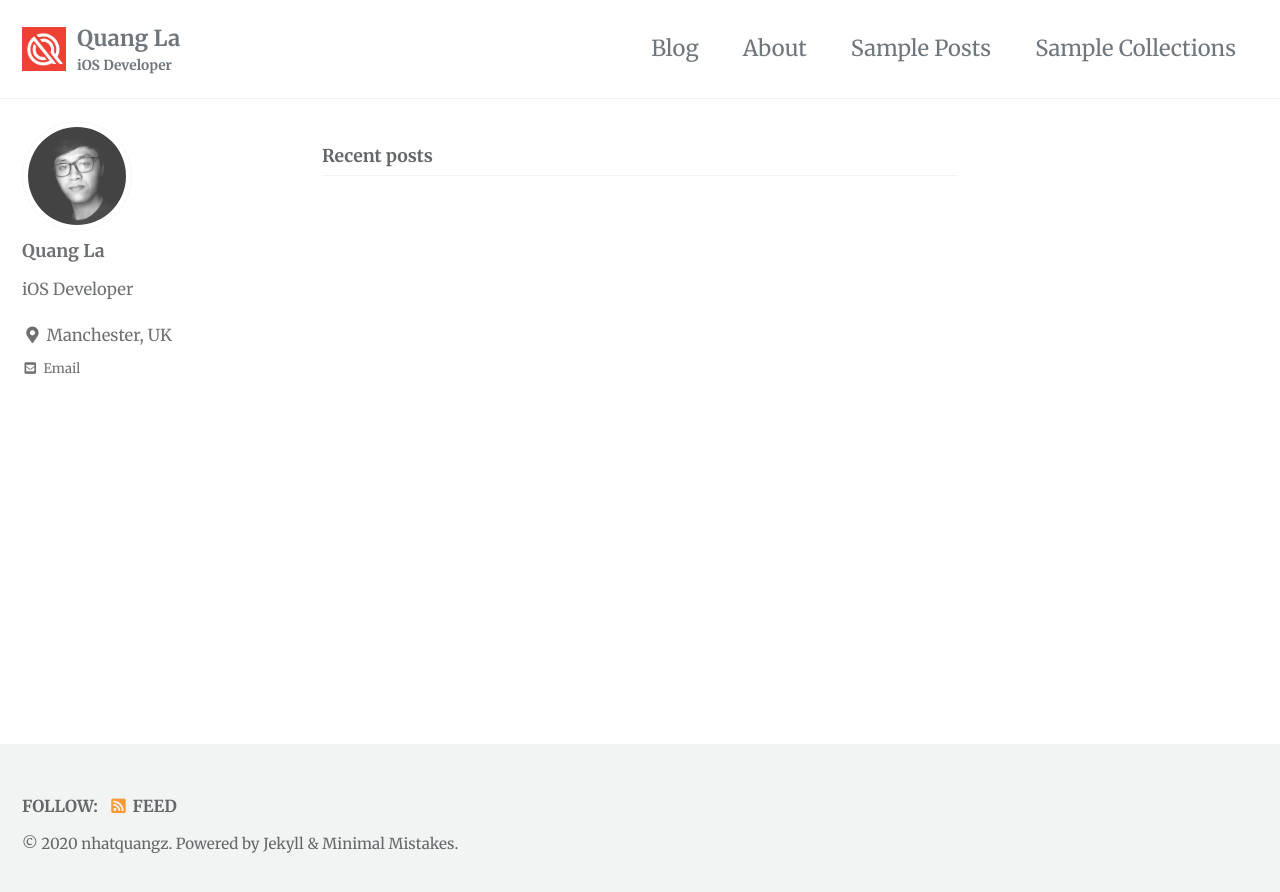
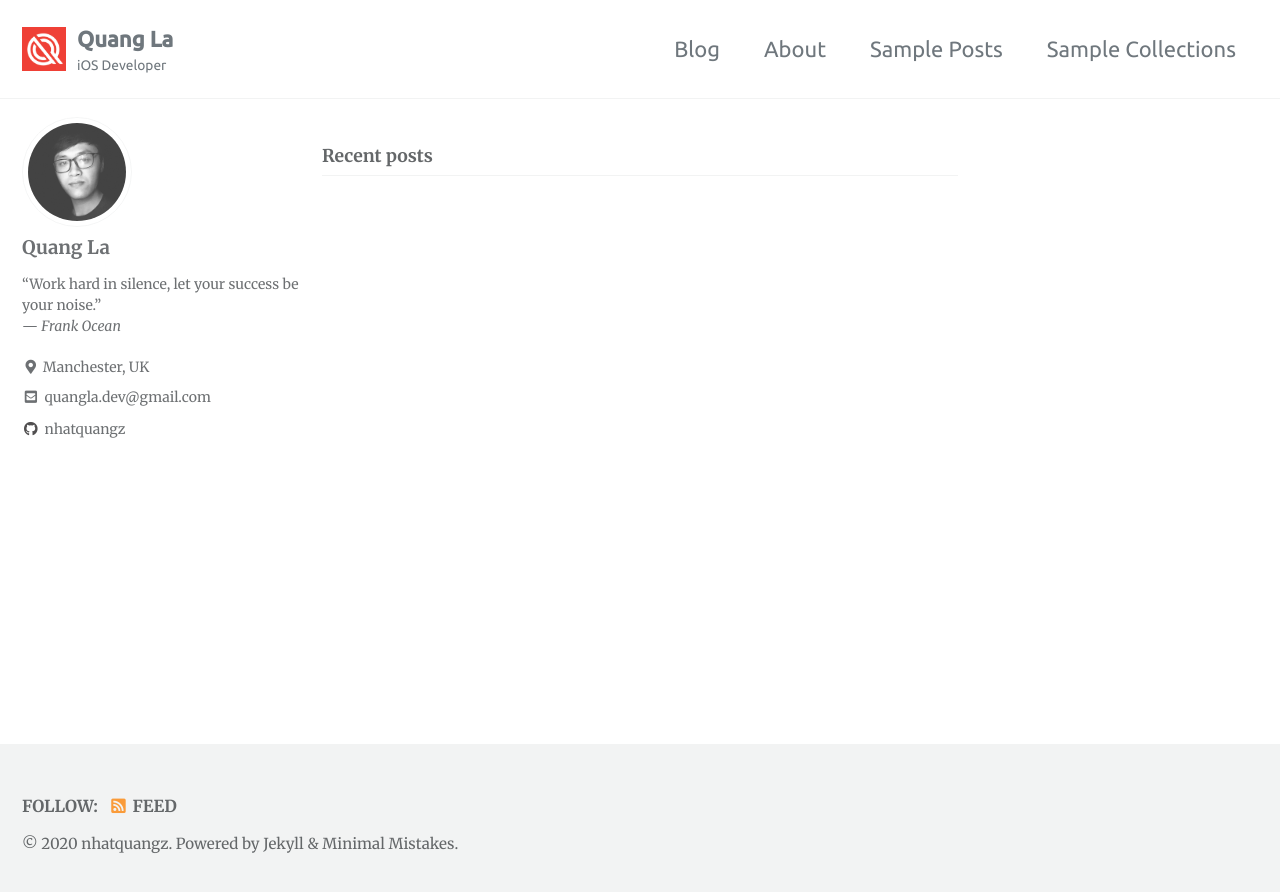
Before and after one commit to nhatquangz/nhatquangz.github.io, a Jekyll site: the page built from index.html, in a window 1280 px wide. Shown: the top 892 px of the page. Built offline with Jekyll 4.4.1, drawn with Linux system fonts in a browser that asks for light colours; cached includes are drawn as plain includes; the list of posts is cut into pages by our own code.

Commit message:
Update main css style

```diff
--- a/_config.yml
+++ b/_config.yml
@@ -95,13 +95,13 @@ analytics:
 author:
   name             : "Quang La"
   avatar           : "/assets/images/avatar-500.png"
-  bio              : "iOS Developer"
+  bio              : "\"Work hard in silence, let your success be your noise.\" <br>--- <cite>Frank Ocean</cite>"
   location         : "Manchester, UK"
-  email            : "nguyennhatquang.la@gmail.com"
+  # email            : "nguyennhatquang.la@gmail.com"
   links:
-    - label: "Email"
+    - label: "quangla.dev@gmail.com"
       icon: "fas fa-fw fa-envelope-square"
-      # url: "mailto:your.name@email.com"
+      url: "mailto:quangla.dev@gmail.com"
     - label: "Website"
       icon: "fas fa-fw fa-link"
       # url: "https://your-website.com"
@@ -111,9 +111,9 @@ author:
     - label: "Facebook"
       icon: "fab fa-fw fa-facebook-square"
       # url: "https://facebook.com/"
-    - label: "GitHub"
+    - label: "nhatquangz"
       icon: "fab fa-fw fa-github"
-      # url: "https://github.com/"
+      url: "https://github.com/nhatquangz"
     - label: "Instagram"
       icon: "fab fa-fw fa-instagram"
       # url: "https://instagram.com/"
--- a/_includes/head/custom.html
+++ b/_includes/head/custom.html
@@ -12,6 +12,6 @@
 <meta name="theme-color" content="#ffffff">
 
 <!-- Google Font -->
-<link href="https://fonts.googleapis.com/css2?family=Merriweather:ital,wght@0,400;0,700;0,900;1,400&display=swap" rel="stylesheet">
+<link href="https://fonts.googleapis.com/css2?family=Merriweather:ital,wght@0,400;0,700;0,900;1,400&family=Ubuntu:wght@400;500&display=swap" rel="stylesheet">
 
 <!-- end custom head snippets -->
--- a/assets/css/main.scss
+++ b/assets/css/main.scss
@@ -6,9 +6,24 @@
 @import "minimal-mistakes/skins/{{ site.minimal_mistakes_skin | default: 'default' }}"; // skin
 @import "minimal-mistakes"; // main partials
 
+$ubuntu: "Ubuntu", Arial, sans-serif !default;
+
 // Custom
 .archive__item-title a {
     text-decoration: none;
+    font-family: $ubuntu;
+}
+
+.archive__item-excerpt {
+  margin-top: 0.7em;
+  font-family: $ubuntu;
+  font-weight: 400;
+}
+
+.archive__item .page__meta {
+    font-family: $ubuntu;
+    font-weight: 400;
+    font-size: 0.7em;
 }
 
 .page__content {
@@ -20,3 +35,31 @@
 .page__title {
     line-height: 1.3;
 }
+
+.highlighter-rouge {
+    color: #4e91a5;
+    background-color: #4e91a524;
+}
+
+.sidebar {
+  font-size: 0.85em;
+}
+
+.sidebar .author__name {
+  font-size: 1em;
+}
+
+.author__urls {
+  a {
+    font-size: inherit;
+  }
+}
+
+.greedy-nav {
+  font-family: $ubuntu;
+  font-weight: 500;
+  .masthead__menu-item,
+  .site-subtitle {
+    font-weight: 400;
+  }
+}
```
